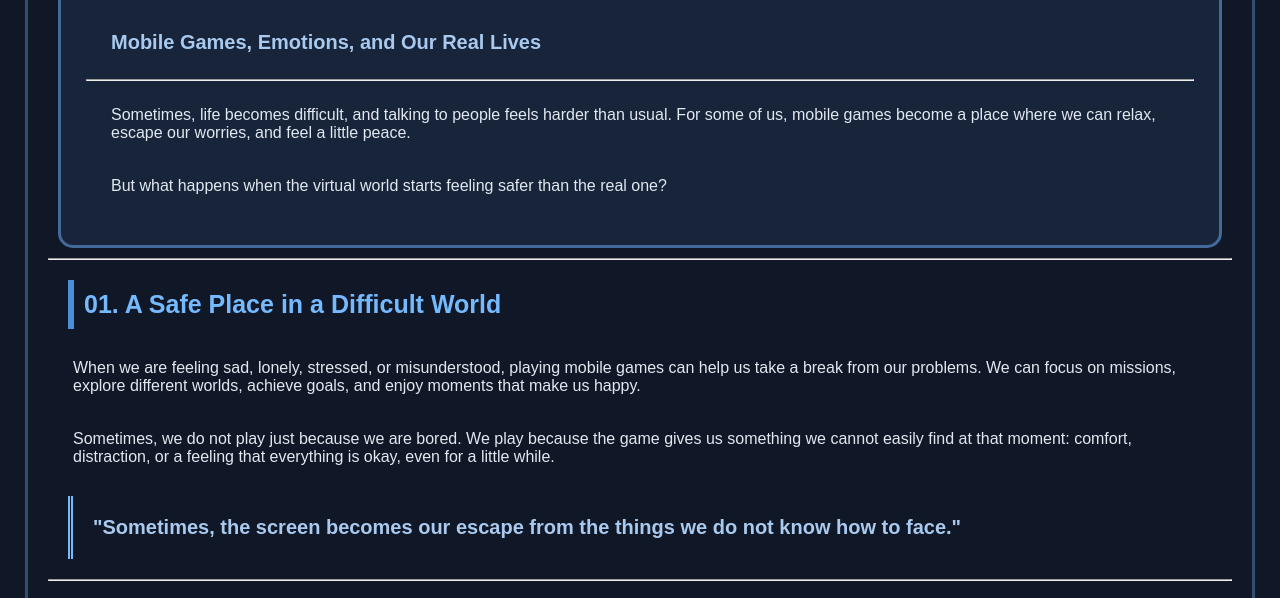
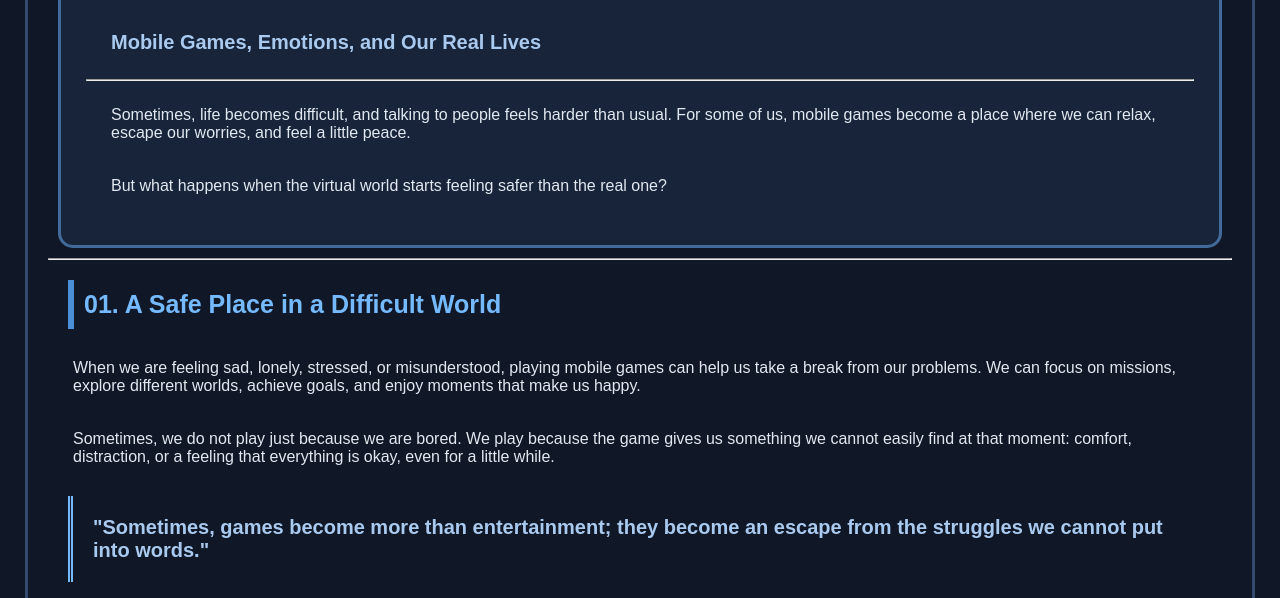
Before and after one commit to j4nnybrvo/ClonePushPull, a plain HTML site: page index.html in a window 1280 px wide. Shown: the part 189-787 px from the top of the page. Drawn offline with Linux system fonts and the light colour scheme.

Commit message:
VERSION 1.0.5 - Added Sometimes, games become more than entertainment; they become an escape from the struggles we cannot put into words.

```diff
--- a/index.html
+++ b/index.html
@@ -46,8 +46,8 @@
     </p>
 
     <p class="quote">
-        "Sometimes, the screen becomes our escape from the
-        things we do not know how to face."
+        "Sometimes, games become more than entertainment;
+        they become an escape from the struggles we cannot put into words."
     </p>
 
     <hr>
@@ -229,7 +229,7 @@
     <p class="footer">
         BEYOND THE SCREEN | Understanding Gaming and Emotional Well-Being for Our Safety!
     </p>
-  <!--VERSION 1.0.4-->
+  <!--VERSION 1.0.5-->
 </body>
 
 </html>
```
